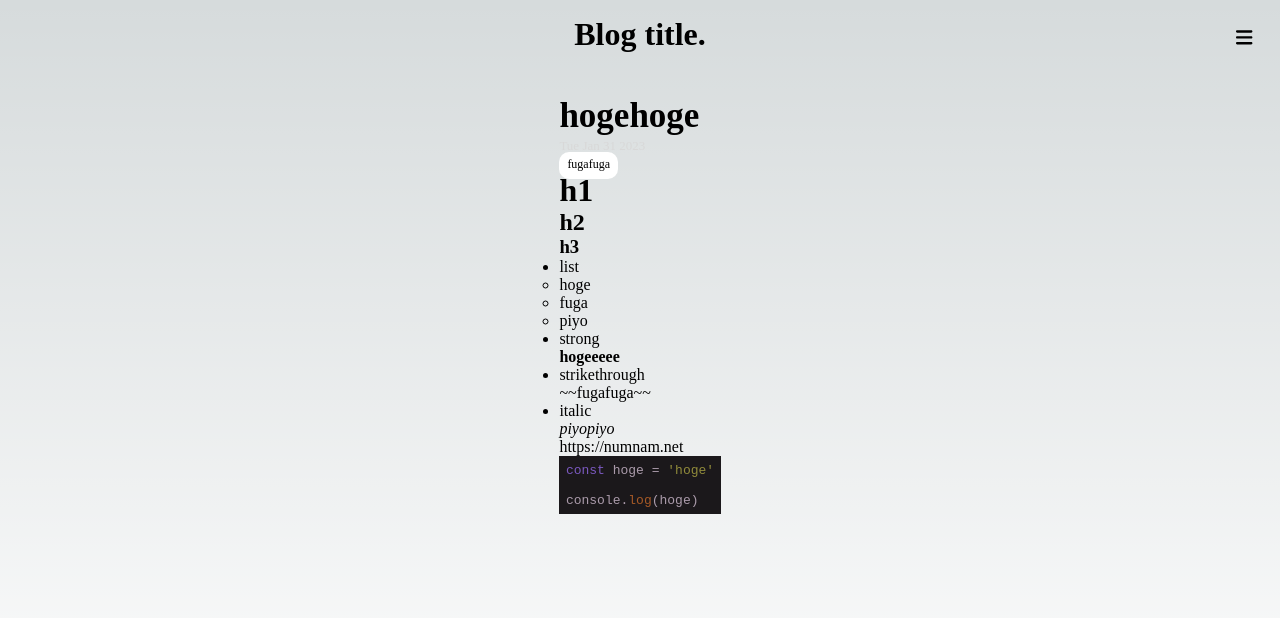
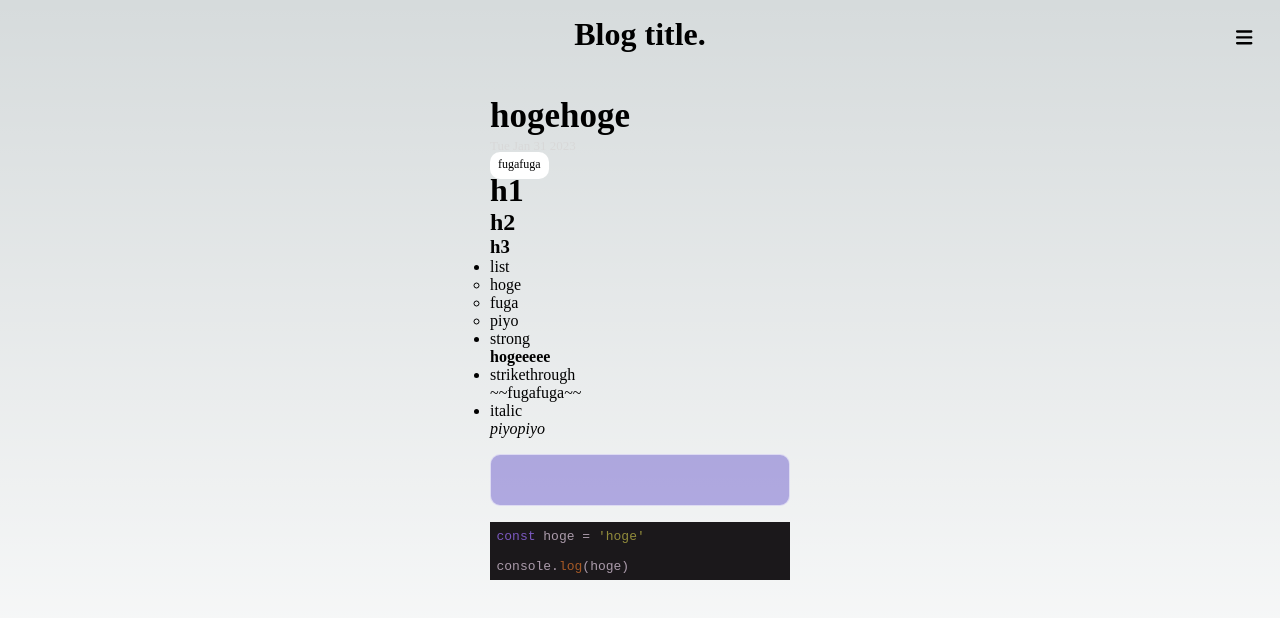
Before and after one commit to kosuke-fukada/nextjs_blog, a Next.js app: page / in a window 1280 px wide. Shown: the top 618 px of the page. Built offline with nearby package versions, Linux system fonts and the light colour scheme; no server answers.

Commit message:
added p tag components option.

```diff
--- a/components/atoms/Body.tsx
+++ b/components/atoms/Body.tsx
@@ -2,6 +2,7 @@ import ReactMarkdown from 'react-markdown';
 import SyntaxHighlighter from 'react-syntax-highlighter';
 import { atelierHeathDark } from 'react-syntax-highlighter/dist/cjs/styles/hljs';
 import LinkCard from './LinkCard';
+import { isValidElement } from 'react';
 
 const Body = (props: { body: string }): JSX.Element => {
 
@@ -10,12 +11,31 @@ const Body = (props: { body: string }): JSX.Element => {
       <ReactMarkdown
         children={props.body}
         components={{
-          // TODO: Hydration error
-          // a({href}) {
-          //   return (
-          //     <LinkCard link={href} />
-          //   )
-          // },
+          p({ children }) {
+            if (
+              Array.isArray(children)
+              && children[0]
+              && isValidElement(children[0])
+              && children[0].props.node?.tagName === 'a'
+            ) {
+              return (
+                <div>
+                  {children}
+                </div>
+              )
+            } else {
+              return (
+                <p>
+                  {children}
+                </p>
+              )
+            }
+          },
+          a({ href }) {
+            return (
+              <LinkCard link={href} />
+            )
+          },
           code({ node, inline, className, children, style, ...props }) {
             const match = /language-(\w+)/.exec(className || '')
             return !inline && match ? (
```
